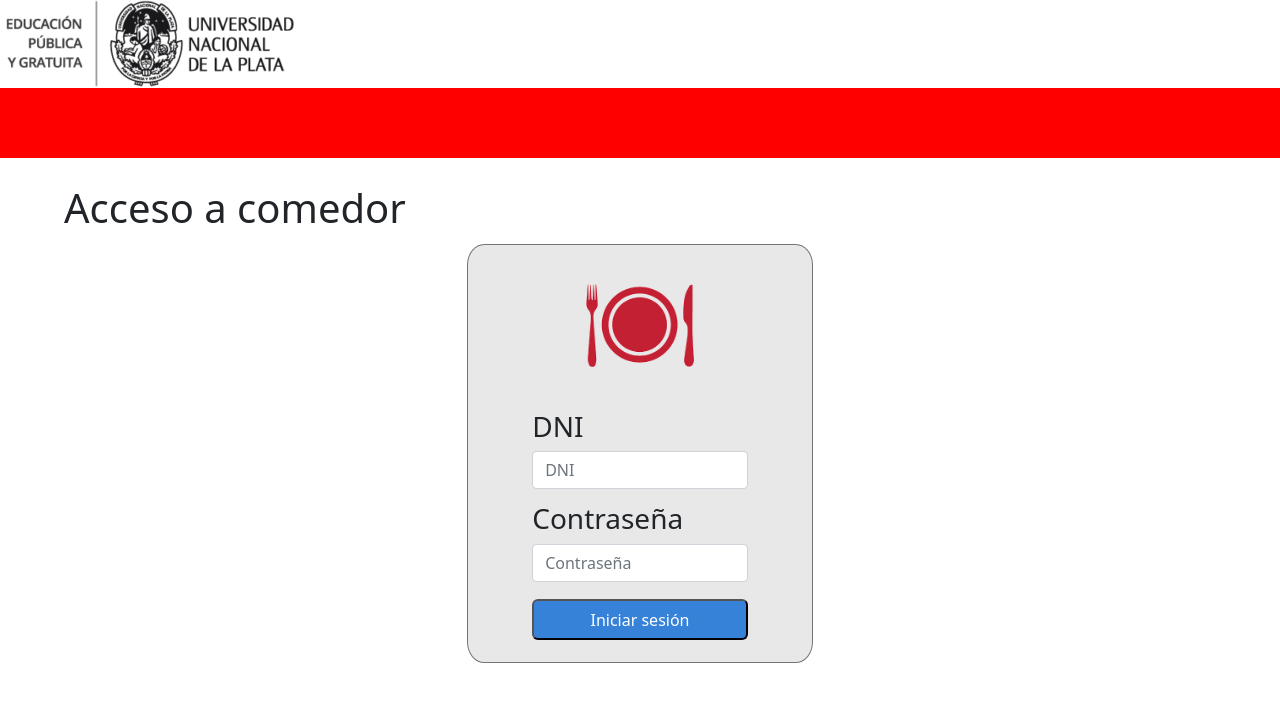
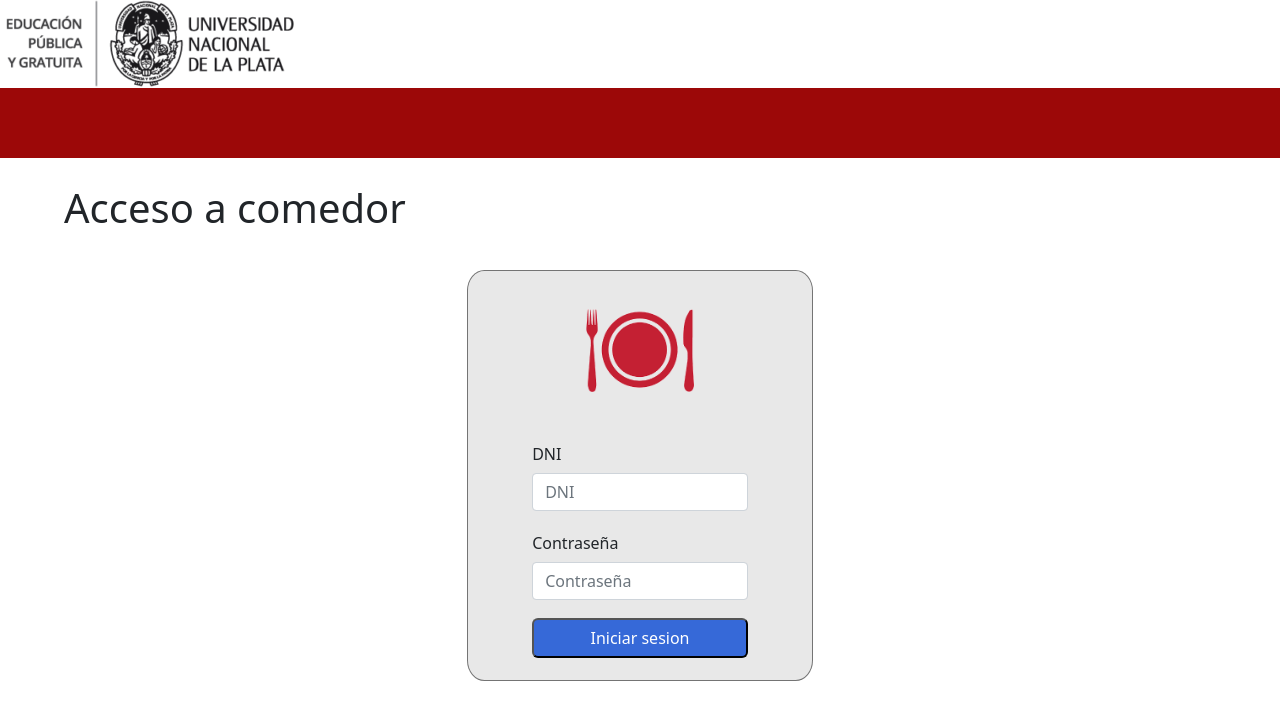
Before and after one commit to cristiancmd/comedor-unlp-22, a React (Create React App) app in the folder frontend/: page /login in a window 1280 px wide. Shown: the top 720 px of the page. Built offline with nearby package versions, Linux system fonts and the light colour scheme.

Commit message:
login de usuario

```diff
--- a/frontend/src/componentes/header/header.jsx
+++ b/frontend/src/componentes/header/header.jsx
@@ -66,7 +66,7 @@ const Header = () => {
             </Link>
           </div>
           <div className="container-fluid float-end">
-            <Link className="btn btn-outline-light float-end ">
+            <Link to={"/login"} className="btn btn-outline-light float-end ">
               Cerrar sesión
             </Link>
           </div>
--- a/frontend/src/componentes/header_login/header_login.css
+++ b/frontend/src/componentes/header_login/header_login.css
@@ -5,5 +5,5 @@
 #contenedor_de_barra_de_navegacion_header_login {
     height: 70px;
     width: 100%;
-    background: red;
+    background: rgb(156, 8, 8);
 }
--- a/frontend/src/componentes/login/login.css
+++ b/frontend/src/componentes/login/login.css
@@ -1,6 +1,7 @@
 #titulo_login {
     padding-top: 2%;
     padding-left: 5%;
+
 }
 
 #contenedor {
@@ -8,7 +9,7 @@
     height: auto;
     margin-left: 36.5%;
     margin-right: 36.5%;
-    margin-top: 1%;
+    margin-top: 3%;
     padding-top: 3%;
     padding-left: 5% !important;
     padding-right: 5% !important;
@@ -41,13 +42,18 @@
 
 #boton_inicio_de_sesion  {
     width: 100%;
-    background-color: #3682d8;
+    background-color: #3669d8;
     color: white;
     border-radius: 6px;
     padding: 3%;
     margin-top: 8%;
     margin-bottom: 10%;
 }
+#boton_inicio_de_sesion:hover  {
+
+    background-color: #3669d8b2;
+
+}
 
 #mensaje_de_error_login {
     text-align: center;
--- a/frontend/src/componentes/login/login.jsx
+++ b/frontend/src/componentes/login/login.jsx
@@ -1,51 +1,135 @@
-import React from 'react'
-import './login.css'
-import icono from '../../imagenes/icono_login.png'
-import "bootstrap/dist/css/bootstrap.min.css"
-import Header_login from '../header_login/header_login'
+import React from "react";
+import "./login.css";
+import icono from "../../imagenes/icono_login.png";
+import "bootstrap/dist/css/bootstrap.min.css";
+import Header_login from "../header_login/header_login";
+import axios from "axios";
+import { useHistory } from "react-router-dom";
 
 const Login = () => {
+  let history = useHistory();
 
   const [datos, set_datos] = React.useState({
-        dni:"",
-        contraseña:"",
+    username: "",
+    password: "",
+  });
+
+  const token = "b72fc9eeca99a5b29c55433406fa1a28c5b000b0";
+  const [state, setState] = React.useState(false);
+  const [user, setUser] = React.useState([]);
+
+
+
+  const capturar_datos = async (d) => {
+    d.persist();
+    await set_datos({ ...datos, [d.target.name]: d.target.value });
+  };
+
+  const api_url = "http://localhost:8000/api";
+
+  const submitHandler = (e) => {
+    e.preventDefault();
+    axios
+      .post(`${api_url}/users/login/`, datos)
+      .then((response) => {
+        let res = response;
+        setUser(res.data);
+        if (res.status === 201) {
+          setState(false);
+          console.log(user);
+          localStorage.setItem("token",user.access_token);
+          //localStorage.setItem("user",user.user.username);
+          history.push("/home");
+        } else {
+          setState(true);
+          console.log(res);
+        }
       })
-
-    const capturar_el_ingreso_de_datos = async d => {
-        d.persist();
-        await set_datos({...datos,[d.target.name]:d.target.value});
-        console.log(datos);
+      .catch((error) => {
+        try {
+          console.log(error.response.data);
+        } catch (e) {
+          console.log("Error", e);
         }
 
-    return(
+        setState(true);
+      });
+  };
+
+  axios.interceptors.request.use(
+    (config) => {
+      config.headers.authorization = `Token ${localStorage.getItem("token")}`;
+      return config;
+    },
+    (error) => {
+      return Promise.reject(error);
+    }
+  );
+
+  return (
     <>
       {Header_login()}
       <h1 id="titulo_login">Acceso a comedor</h1>
       <div id="contenedor">
-
         <div id="contenedor_de_icono">
-                    <img src={icono} id="icono"/>
+          <img src={icono} id="icono" />
         </div>
 
-                <form>
-                    <h3 id="dni_que_no_es_input">DNI</h3>
-                    <input type="text" id="dni" name="dni" placeholder="DNI" className="form-control" onChange={capturar_el_ingreso_de_datos}/>
+        <form onSubmit={submitHandler}>
+          <label
+            htmlFor="staticEmail"
+            className="col-sm-2 col-form-label"
+            id="dni_que_no_es_input"
+          >
+            DNI
+          </label>
+          <input
+            type="text"
+            id="dni"
+            name="username"
+            placeholder="DNI"
+            className="form-control"
+            onChange={capturar_datos}
+          />
 
-                    <h3 id="contraseña_que_no_es_input">Contraseña</h3>
-                    <input type="password" id="contraseña" name="contraseña" placeholder="Contraseña" className="form-control" onChange={capturar_el_ingreso_de_datos}/>
+          <label
+            htmlFor="inputPassword"
+            className="col-sm-2 col-form-label"
+            id="contraseña_que_no_es_input"
+          >
+            Contraseña
+          </label>
+          <input
+            type="password"
+            id="contraseña"
+            name="password"
+            placeholder="Contraseña"
+            className="form-control"
+            onChange={capturar_datos}
+          />
 
-                    <input id="boton_inicio_de_sesion" type="submit" value="Iniciar sesión"/>
+          <button
+            id="boton_inicio_de_sesion"
+            type="submit"
+            value="Iniciar sesión"
+          >
+            {" "}
+            Iniciar sesion{" "}
+          </button>
         </form>
 
-                {false &&
-                    <div id="mensaje_de_error_login" className="alert alert-danger" role="alert">
-                        DNI incorrecto
+        {state === true && (
+          <div
+            id="mensaje_de_error_login"
+            className="alert alert-danger"
+            role="alert"
+          >
+            {" "}
+            Credenciales invalidas
           </div>
-                }
-
+        )}
       </div>
     </>
-    )
-}
-
+  );
+};
 export default Login;
```
Lines whose indentation alone changed are shown as unchanged.
